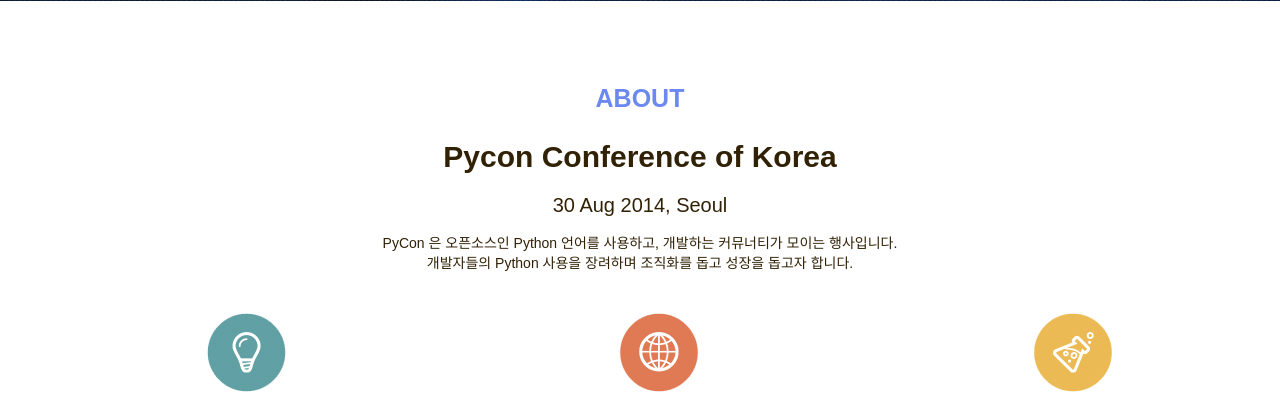
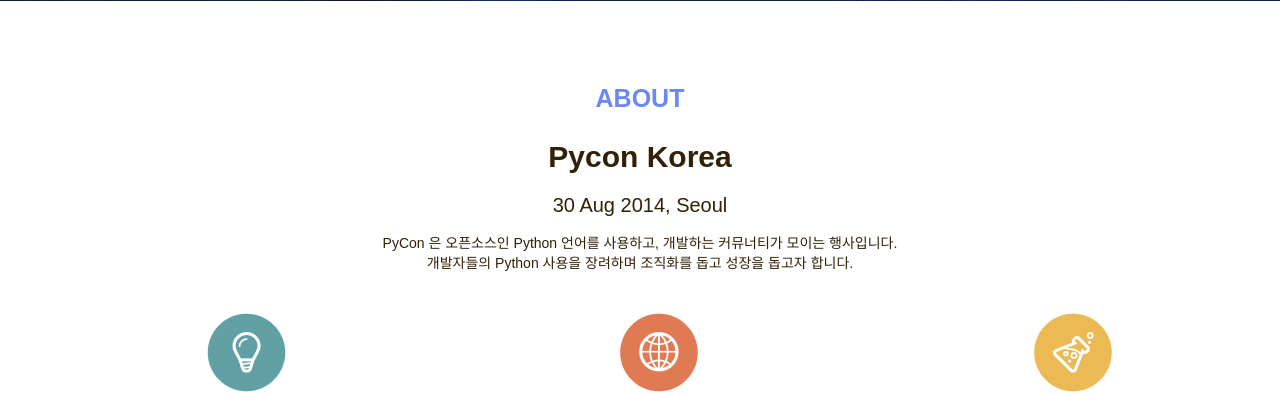
Before and after one commit to pythonkr/pyconkr-2014-teaser, a Django app: template page/templates/page/home.html in a window 1280 px wide. Shown: the part 489-885 px from the top of the page. Run offline with Django 3.2, Linux system fonts and the light colour scheme; the template is opened without the code that fills it, so the values that code supplies are empty; style sheets or scripts are compiled from the project's sources; parts of the project's set-up code (start-up, migrations or seed data) failed here and were passed over; some libraries are stand-ins or nearby versions.

Commit message:
fix about

```diff
--- a/page/templates/page/home.html
+++ b/page/templates/page/home.html
@@ -77,7 +77,7 @@
     <section id="about" data-anchor="about">
         <div class="container-fluid">
             <h2>About</h2>
-            <h3>Pycon Conference of Korea</h3>
+            <h3>Pycon Korea</h3>
             <p class="date">30 Aug 2014, Seoul</p>
 	    <p class="txt">PyCon 은 오픈소스인 Python 언어를 사용하고, 개발하는 커뮤너티가 모이는 행사입니다. <br>
 	    개발자들의 Python 사용을 장려하며 조직화를 돕고 성장을 돕고자 합니다. <br/>
```
